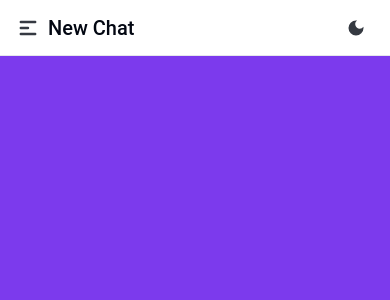
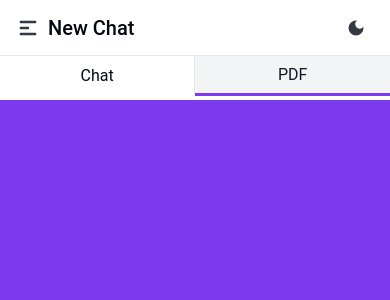
Before and after one commit to Peter3Khalil/DocTalkerTest, a Next.js app: page /chat/0 in a window 390 px wide. Shown: the top 300 px of the page. Built offline with nearby package versions, Linux system fonts and the light colour scheme.

Commit message:
Creating a swiple nav for small and medium devices

```diff
--- a/src/components/Sidebar.jsx
+++ b/src/components/Sidebar.jsx
@@ -20,7 +20,7 @@ const Sidebar = (props) => {
       <div className="flex flex-col w-full h-full bg-foreground text-background dark:bg-background dark:text-foreground">
         <section className="flex items-center justify-center w-full px-2 py-3">
           <Link href={"/"} className={cn(btnStyle," w-full text-md")} title="New Chat" >
-            +New Chat
+            + New Chat
           </Link>
         </section>
 
--- a/src/pages/chat/[chatId].jsx
+++ b/src/pages/chat/[chatId].jsx
@@ -1,5 +1,5 @@
 import { useRouter } from "next/router"
-import React, { use, useEffect } from "react"
+import React, { useEffect, useRef } from "react"
 import { useSelector,useDispatch } from "react-redux"
 import DashboardLayout from "../../components/DashboardLayout"
 import cn from "../../utils/cn"
@@ -7,12 +7,62 @@ import { showDocument ,hideDocument} from "../../redux/slices/isDocumentOpened"
 
 const SingleChat = () => {
   const isDocumentOpened = useSelector((state) => state.isDocumentOpened.isDocumentOpened)
+  const mainContainerRef = useRef(null)
+  const observerRef = useRef(null)
 
+  useEffect(() => {
+    const mainContainer = mainContainerRef.current
+    const children = Array.from(mainContainer.children)
+
+    observerRef.current = new IntersectionObserver(
+      (entries) => {
+        entries.forEach((entry) => {
+          if (entry.isIntersecting) {
+            document.querySelector("#pdfTap").classList.remove("visible")
+            if(entry.target.id === "chat"){
+              const chatTap = document.querySelector("#chatTap")
+              chatTap.classList.add("visible")
+            }else{
+              document.querySelector("#chatTap").classList.remove("visible")
+              const pdfTap = document.querySelector("#pdfTap")
+              pdfTap.classList.add("visible")
+            }
+            console.log("Visible child:", entry.target.id)
+          }
+        })
+      },
+      { root: mainContainer, threshold: 0.5 }
+    )
+
+    children.forEach((child) => observerRef.current.observe(child))
+
+    return () => {
+      if (observerRef.current) {
+        children.forEach((child) => observerRef.current.unobserve(child))
+      }
+    }
+  }, [])
+  const goToChat = ()=>{
+    const mainContainer = document.querySelector("#main")
+    console.log(mainContainer.children[0].offsetWidth)
+    console.log(mainContainerRef.current.offsetWidth)
+    mainContainerRef.current.scrollTo({left:0,behavior:"smooth"})
+  }
+  const  goToPDF = ()=>{
+    console.log(mainContainerRef.current.offsetWidth)
+
+    mainContainerRef.current.scrollTo({left:mainContainerRef.current.offsetWidth,behavior:"smooth"})
+  }
   return (
     <DashboardLayout>
-      <main className="flex w-full h-full overflow-x-scroll snap-x snap-mandatory lg:snap-none lg:overflow-hidden scrollContainer">
+      <nav className="flex items-center w-full h-10 mb-1 shrink-0 lg:hidden">
+        <div id="chatTap" onClick={goToChat} className="flex items-center justify-center w-full h-full px-4 border-r cursor-pointer bg-background text-foreground dark:border-foreground/30">Chat</div>
+        <div id="pdfTap" onClick={goToPDF} className="flex items-center justify-center w-full h-full px-4 cursor-pointer bg-background text-foreground dark:border-foreground/30">PDF</div>
+      </nav>
+      <main id="main" ref={mainContainerRef} className="flex w-full h-full overflow-x-scroll snap-x snap-mandatory lg:snap-none lg:overflow-hidden scrollContainer">
         {/* Chat */}
         <section
+        id="chat"
           className={cn(
             "h-full min-w-full snap-start overflow-y-auto bg-muted lg:min-w-[50%] lg:max-w-[100%] lg:shrink-0",
             {
@@ -32,7 +82,7 @@ const SingleChat = () => {
 
         {/* PDF */}
         {isDocumentOpened && (
-          <section className="h-full min-w-full snap-start bg-purple-300 lg:min-w-[50%] lg:max-w-[100%] lg:shrink-0">
+          <section id="pdf" className="h-full min-w-full snap-start bg-purple-300 lg:min-w-[50%] lg:max-w-[100%] lg:shrink-0">
             PDF
           </section>
         )}
--- a/src/styles/globals.css
+++ b/src/styles/globals.css
@@ -1,51 +1,6 @@
 @tailwind base;
 @tailwind components;
 @tailwind utilities;
-
-@import url("https://fonts.googleapis.com/css2?family=Roboto:wght@400;500;700;800&display=swap");
-* {
-  box-sizing: border-box;
-  font-family: "Roboto", sans-serif;
-}
-
-html {
-  font-size: 18px;
-}
-
-/* Make html tag font size be 16px in small screens */
-@media screen and (max-width: 640px) {
-  html {
-    font-size: 16px;
-  }
-}
-
-body,
-#__next {
-  height: 100svh;
-  font-size: inherit;
-}
-#mainContainer {
-  height: 100%;
-  width: 100%;
-  font-size: inherit;
-  background-color: hsl(var(--background));
-  color: hsl(var(--foreground));
-  transition: all 0.3s ease;
-  -webkit-transition: all 0.3s ease;
-  -moz-transition: all 0.3s ease;
-  -ms-transition: all 0.3s ease;
-  -o-transition: all 0.3s ease;
-}
-#textarea::-webkit-scrollbar {
-  width: 0;
-}
-
-@media screen and (max-width: 640px) {
-  html {
-    font-size: 16px;
-  }
-}
-
 @layer base {
   :root {
     --background: 0 0% 100%;
@@ -93,6 +48,49 @@ body,
   }
 }
 
+@import url("https://fonts.googleapis.com/css2?family=Roboto:wght@400;500;700;800&display=swap");
+* {
+  box-sizing: border-box;
+  font-family: "Roboto", sans-serif;
+}
+
+html {
+  font-size: 18px;
+}
+
+/* Make html tag font size be 16px in small screens */
+@media screen and (max-width: 640px) {
+  html {
+    font-size: 16px;
+  }
+}
+
+body,
+#__next {
+  height: 100svh;
+  font-size: inherit;
+}
+#mainContainer {
+  height: 100%;
+  width: 100%;
+  font-size: inherit;
+  background-color: hsl(var(--background));
+  color: hsl(var(--foreground));
+  transition: all 0.3s ease;
+  -webkit-transition: all 0.3s ease;
+  -moz-transition: all 0.3s ease;
+  -ms-transition: all 0.3s ease;
+  -o-transition: all 0.3s ease;
+}
+#textarea::-webkit-scrollbar {
+  width: 0;
+}
+
+@media screen and (max-width: 640px) {
+  html {
+    font-size: 16px;
+  }
+}
 
 /* Style the container that will have the scrollbar */
 
@@ -107,15 +105,13 @@ body,
 }
 
 ::-webkit-scrollbar-thumb {
-  background-color: hsl(var(--muted-foreground)/0.3);
+  background-color: hsl(var(--muted-foreground) / 0.3);
   border-radius: 6px;
 }
 
 ::-webkit-scrollbar-thumb:hover {
-  background-color: hsl(var(--muted-foreground)/0.8);
+  background-color: hsl(var(--muted-foreground) / 0.8);
 }
-
-
 
 .focus {
   border: 1px solid hsl(var(--primary));
@@ -143,3 +139,14 @@ iframe::-webkit-scrollbar {
 .custom-shadow {
   box-shadow: inset -15px 0px 10px -10px hsl(var(--foreground) / 0.2);
 }
+
+.visible {
+ background-color: hsl(var(--accent));
+ color: hsl(var(--accent-foreground));
+ border-bottom:3px solid hsl(var(--primary));
+ transition: all 0.3s ease ;
+ -webkit-transition: all 0.3s ease ;
+ -moz-transition: all 0.3s ease ;
+ -ms-transition: all 0.3s ease ;
+ -o-transition: all 0.3s ease ;
+}
```
